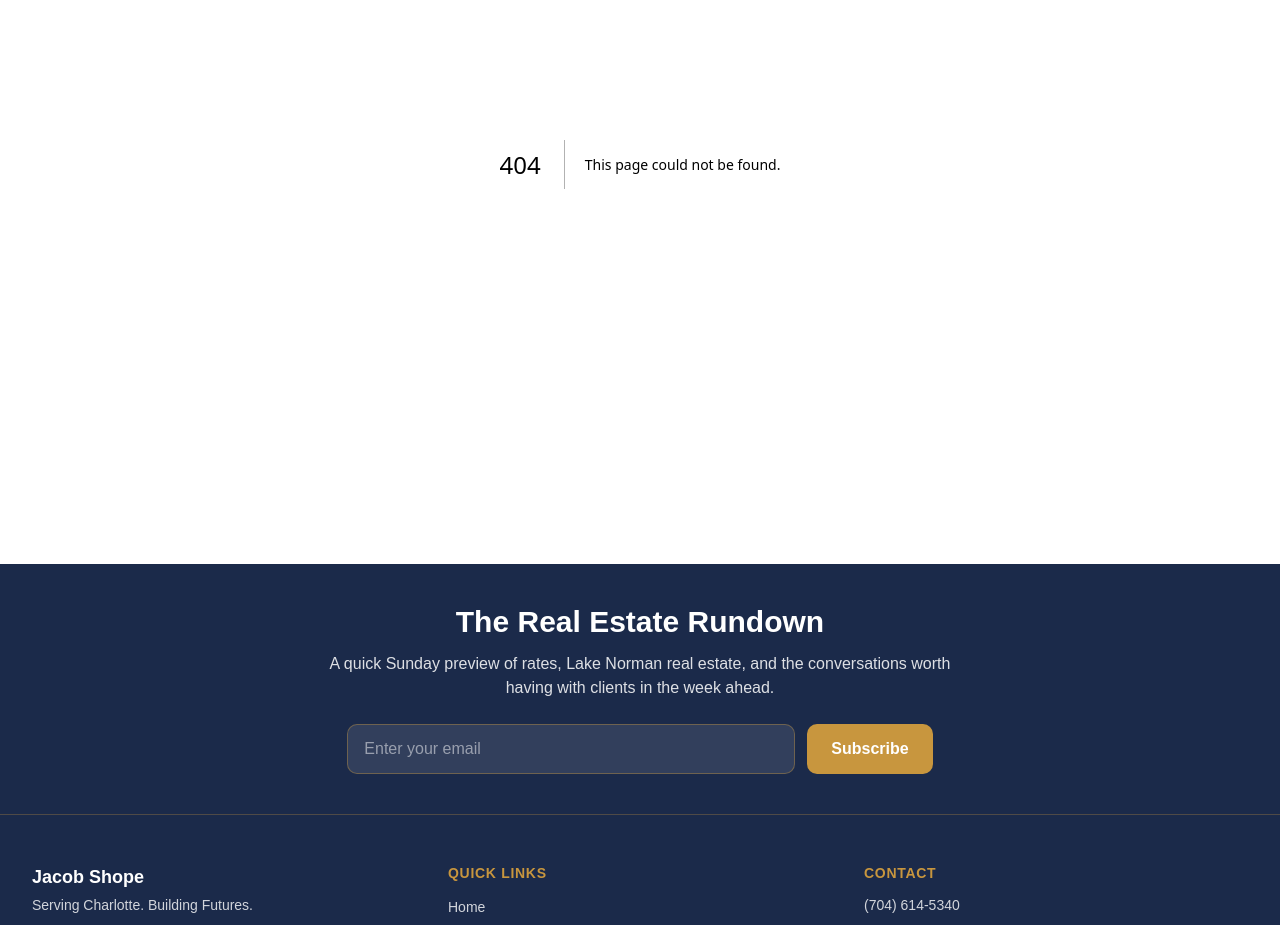
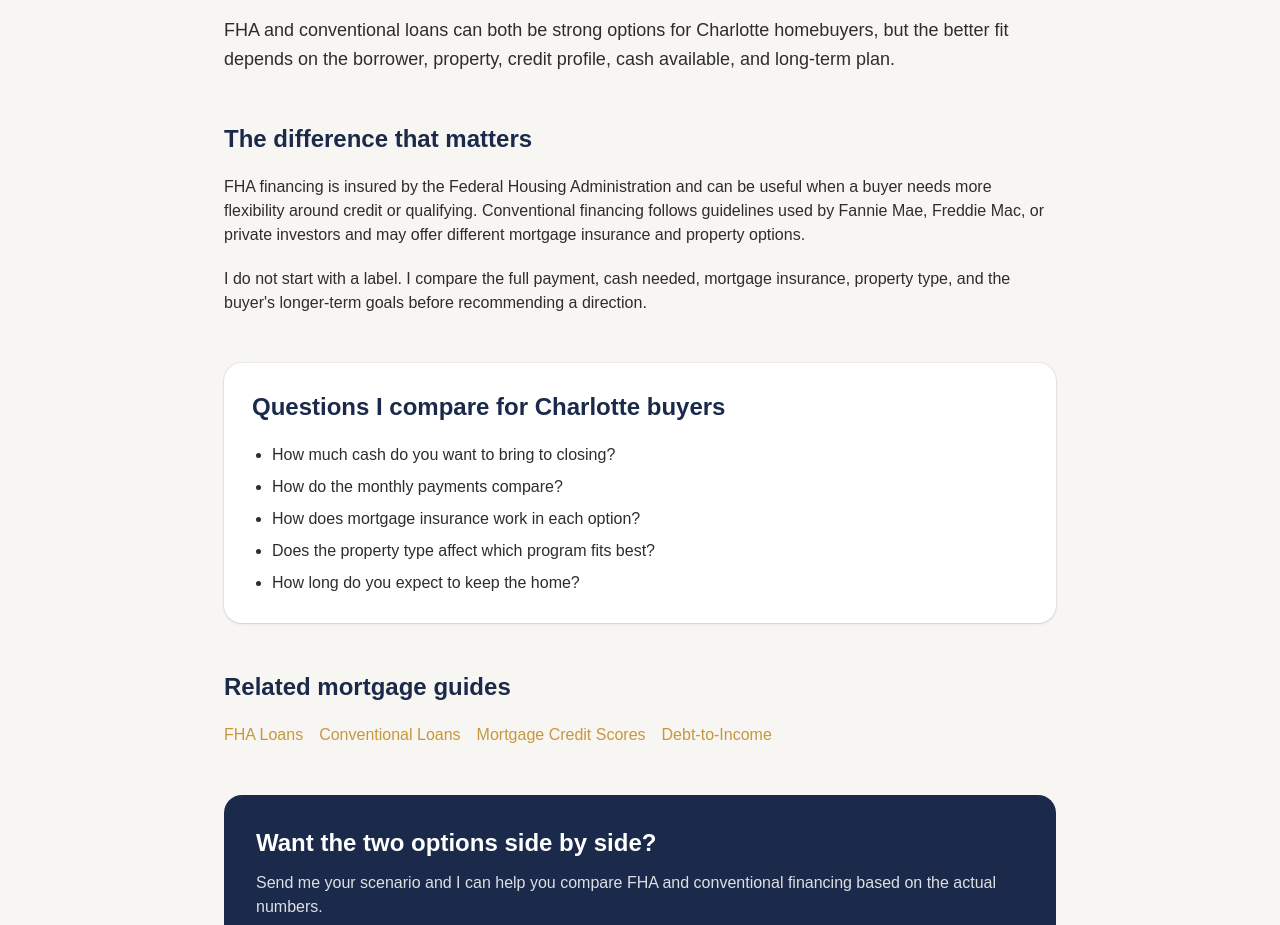
Before and after one commit to JLshope12/jacob-shope-mortgage, a Next.js app: page /fha-vs-conventional-charlotte in a window 1280 px wide. Before the commit this address had no page. Shown: the part 300-1225 px from the top of the page. Built offline with nearby package versions, Linux system fonts and the light colour scheme.

Commit message:
Add FHA vs conventional Charlotte authority guide

```diff
--- /dev/null
+++ b/app/fha-vs-conventional-charlotte/page.tsx
@@ -0,0 +1,52 @@
+import Link from "next/link";
+
+export const metadata = {
+  title: "FHA vs Conventional Loans in Charlotte | Jacob Shope",
+  description:
+    "Compare FHA and conventional mortgage options with Jacob Shope, a Charlotte mortgage broker serving Charlotte and Lake Norman.",
+  alternates: { canonical: "/fha-vs-conventional-charlotte" },
+};
+
+export default function Page() {
+  return (
+    <div className="bg-offwhite">
+      <main className="mx-auto max-w-4xl px-4 py-16 md:px-6 md:py-24 lg:px-8">
+        <p className="font-semibold text-gold">Mortgage guidance from Jacob Shope</p>
+        <h1 className="mt-3 text-4xl font-bold tracking-tight text-navy md:text-5xl">FHA vs Conventional Loans in Charlotte</h1>
+        <p className="mt-6 text-lg leading-relaxed text-charcoal">
+          FHA and conventional loans can both be strong options for Charlotte homebuyers, but the better fit depends on the borrower, property, credit profile, cash available, and long-term plan.
+        </p>
+        <section className="mt-12 space-y-5 text-charcoal">
+          <h2 className="text-2xl font-bold text-navy">The difference that matters</h2>
+          <p>FHA financing is insured by the Federal Housing Administration and can be useful when a buyer needs more flexibility around credit or qualifying. Conventional financing follows guidelines used by Fannie Mae, Freddie Mac, or private investors and may offer different mortgage insurance and property options.</p>
+          <p>I do not start with a label. I compare the full payment, cash needed, mortgage insurance, property type, and the buyer&apos;s longer-term goals before recommending a direction.</p>
+        </section>
+        <section className="mt-12 rounded-2xl bg-white p-7 shadow-sm ring-1 ring-navy/5">
+          <h2 className="text-2xl font-bold text-navy">Questions I compare for Charlotte buyers</h2>
+          <ul className="mt-5 list-disc space-y-2 pl-5 text-charcoal">
+            <li>How much cash do you want to bring to closing?</li>
+            <li>How do the monthly payments compare?</li>
+            <li>How does mortgage insurance work in each option?</li>
+            <li>Does the property type affect which program fits best?</li>
+            <li>How long do you expect to keep the home?</li>
+          </ul>
+        </section>
+        <section className="mt-12">
+          <h2 className="text-2xl font-bold text-navy">Related mortgage guides</h2>
+          <div className="mt-5 flex flex-wrap gap-4">
+            <Link href="/loan-programs/fha" className="text-gold hover:underline">FHA Loans</Link>
+            <Link href="/loan-programs/conventional" className="text-gold hover:underline">Conventional Loans</Link>
+            <Link href="/mortgage-credit-score-charlotte" className="text-gold hover:underline">Mortgage Credit Scores</Link>
+            <Link href="/mortgage-dti-charlotte" className="text-gold hover:underline">Debt-to-Income</Link>
+          </div>
+        </section>
+        <section className="mt-12 rounded-2xl bg-navy p-8 text-white">
+          <h2 className="text-2xl font-bold">Want the two options side by side?</h2>
+          <p className="mt-3 text-white/85">Send me your scenario and I can help you compare FHA and conventional financing based on the actual numbers.</p>
+          <Link href="/contact" className="mt-6 inline-flex rounded-lg bg-gold px-5 py-3 font-semibold text-white">Ask Jacob</Link>
+        </section>
+        <p className="mt-10 text-sm text-charcoal/70">Written by Jacob Shope, Mortgage Loan Officer with Mpire Financial, NMLS# 2090979, serving Charlotte and Lake Norman.</p>
+      </main>
+    </div>
+  );
+}
```
